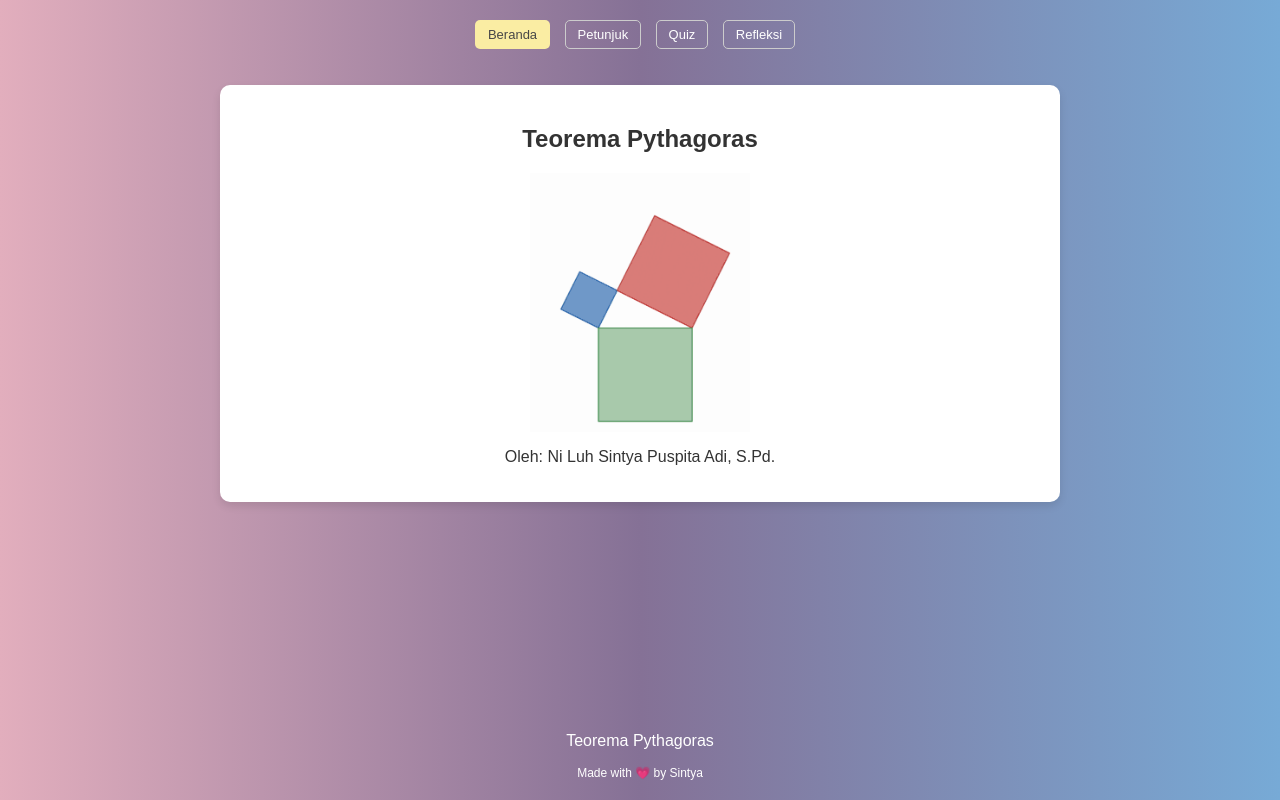
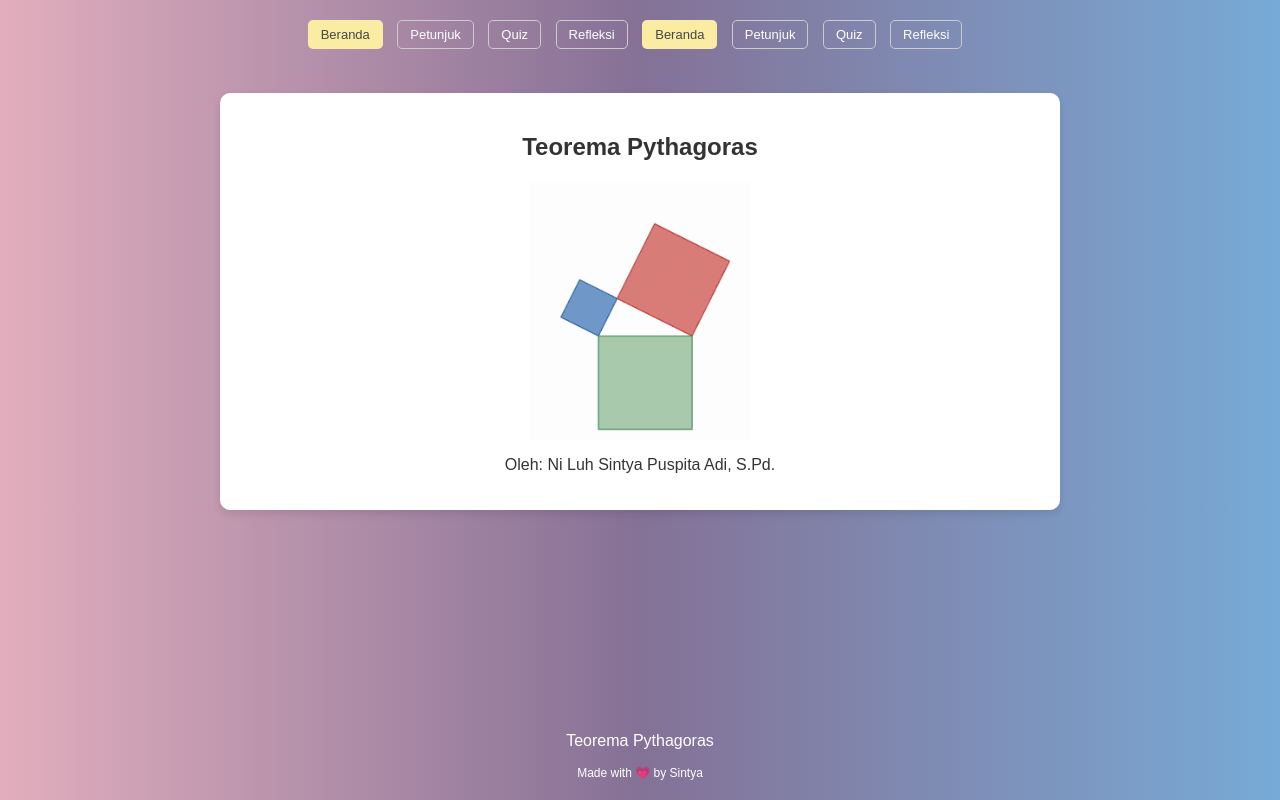
Before and after one commit to Dwipayana270/teoremapythagoras-sintya, a website: page index.html in a window 1280 px wide. Drawn offline with Linux system fonts and the light colour scheme.

Commit message:
update button

```diff
--- a/index.html
+++ b/index.html
@@ -9,6 +9,10 @@
   </head>
   <body>
     <div class="menu">
+      <button onclick="showContent('guide')" class="active">Beranda</button>
+      <button onclick="showContent('objectives')">Petunjuk</button>
+      <button onclick="showContent('quiz')">Quiz</button>
+      <button onclick="showContent('reflection')">Refleksi</button>
       <button onclick="showContent('guide')" class="active">Beranda</button>
       <button onclick="showContent('objectives')">Petunjuk</button>
       <button onclick="showContent('quiz')">Quiz</button>
--- a/styles.css
+++ b/styles.css
@@ -20,6 +20,7 @@ body {
   margin-right: 10px;
   border-radius: 5px;
   color: white;
+  margin-bottom: 8px;
 }
 
 .menu button.active {
```
